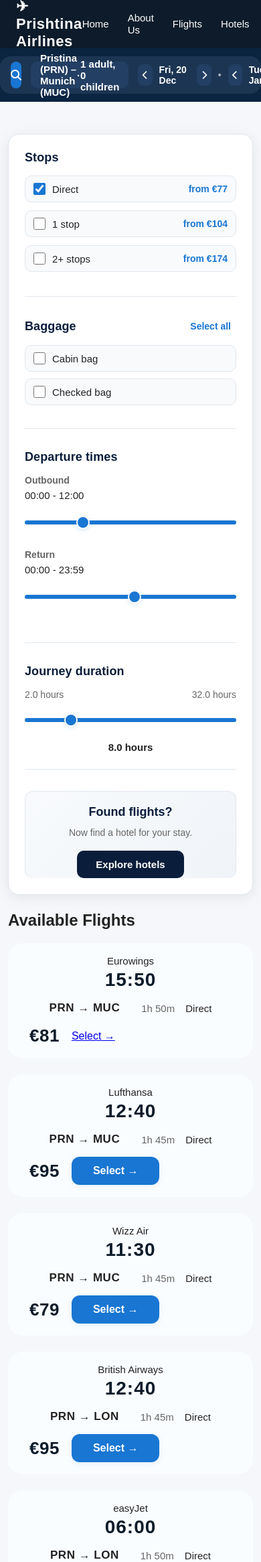
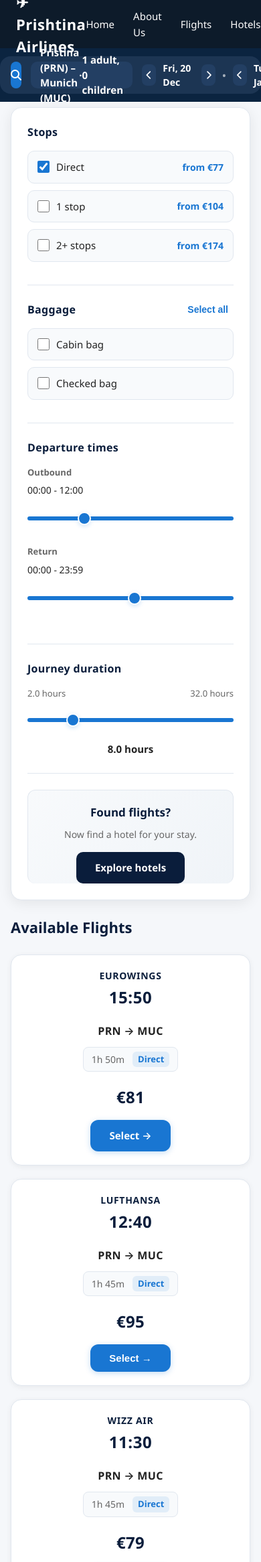
Before and after one commit to Albarudari/PrishtinaAirlines, a PHP site: page /flights.php in a window 390 px wide. Shown: the top 2332 px of the page at 67% size. Run offline with PHP 8.4, Linux system fonts and the light colour scheme.

Commit message:
Enhance flights.css with new CSS variables, improved styling for buttons, navigation, and layout adjustments for better responsiveness and visual consistency.

```diff
--- a/flights.css
+++ b/flights.css
@@ -1,12 +1,30 @@
+/* ============================================
+   PRISHTINA AIRLINES - FLIGHTS
+   ============================================ */
+
+/* ---------- CSS Variables ---------- */
 :root {
   --accent: #0d1b2a;
   --blue: #1976d2;
+  --blue-hover: #1251a2;
+  --blue-light: #2ab3d5;
   --bg-dark: #0b2440;
   --bg-mid: #1c3553;
   --bg-light: #233f63;
+  --bg-light-hover: #2d4c77;
   --light-bg: #f5f7fa;
+  --text-dark: #0a1d3b;
+  --text-muted: #666;
+  --border: #e1e7ef;
+  --card-bg: #ffffff;
+  --shadow-sm: 0 2px 8px rgba(0, 0, 0, 0.06);
+  --shadow-md: 0 4px 20px rgba(0, 0, 0, 0.08);
+  --shadow-card: 0 4px 24px rgba(13, 27, 42, 0.08);
+  --radius: 12px;
+  --radius-lg: 16px;
 }
 
+/* ---------- Reset & Base ---------- */
 * {
   box-sizing: border-box;
   margin: 0;
@@ -14,12 +32,13 @@
 }
 
 body {
-  font-family: Arial, sans-serif;
+  font-family: "Segoe UI", system-ui, -apple-system, sans-serif;
   background: var(--light-bg);
   color: #222;
-  padding-top: 0;
+  line-height: 1.5;
 }
 
+/* ---------- Navigation ---------- */
 .navbar {
   position: fixed;
   top: 0;
@@ -61,12 +80,14 @@ body {
 }
 
 .signin-btn {
-  background: var(--0d1b2a);
+  background: var(--accent);
   padding: 10px 24px !important;
   border-radius: 10px;
   font-weight: 600 !important;
+  border: 1px solid rgba(255, 255, 255, 0.3);
 }
 
+/* ---------- Summary Bar ---------- */
 .summary-bar-bg {
   position: fixed;
   top: 72px;
@@ -80,7 +101,7 @@ body {
   max-width: 1400px;
   margin: 0 auto;
   background: var(--bg-mid);
-  border-radius: 16px;
+  border-radius: var(--radius-lg);
   height: 56px;
   padding: 0 16px;
   display: flex;
@@ -115,7 +136,7 @@ body {
 }
 
 .summary-route-wide:hover {
-  background: #2d4c77;
+  background: var(--bg-light-hover);
 }
 
 .summary-dates {
@@ -134,40 +155,45 @@ body {
   border-radius: 8px;
   color: #fff;
   cursor: pointer;
+  transition: background 0.2s;
 }
 
 .date-btn:hover {
-  background: #2d4c77;
+  background: var(--bg-light-hover);
 }
 
 .dot {
   opacity: 0.6;
 }
 
+/* ---------- Main Layout ---------- */
 .flights-container {
   max-width: 1200px;
-  margin: 40px auto;
-  padding: 0 12px;
+  margin: 0 auto;
+  padding: 24px 16px 40px;
+  padding-top: 180px;
   display: flex;
   gap: 24px;
-  padding-top: 160px;
 }
 
+/* ---------- Sidebar Filters ---------- */
 .sidebar-filters {
   width: 280px;
-  background: #fff;
-  border-radius: 16px;
+  flex-shrink: 0;
+  background: var(--card-bg);
+  border-radius: var(--radius-lg);
   padding: 24px;
-  box-shadow: 0 4px 20px rgba(0,0,0,0.08);
-  border: 1px solid #e1e7ef;
+  box-shadow: var(--shadow-md);
+  border: 1px solid var(--border);
+  height: fit-content;
+  position: sticky;
+  top: 160px;
 }
 
 .filter-section {
-  margin-bottom: 32px;
+  margin-bottom: 24px;
   padding-bottom: 24px;
-  border-bottom: 1px solid #e1e7ef;
-  background: none;
-  position: relative;
+  border-bottom: 1px solid var(--border);
 }
 
 .filter-section:last-child {
@@ -178,32 +204,22 @@ body {
 
 .filter-section h4 {
   margin-bottom: 16px;
-  font-size: 18px;
+  font-size: 16px;
   font-weight: 700;
-  color: #0a1d3b;
-  letter-spacing: 0.1px;
+  color: var(--text-dark);
+  letter-spacing: 0.02em;
 }
 
-.sidebar-filters .filter-section:last-of-type:not(.hotel-box) {
-  margin-bottom: 24px;
-  padding-bottom: 24px;
-}
-
-.filter-section.hotel-box {
-  margin-bottom: 0 !important;
-  padding-bottom: 0 !important;
-  border-bottom: none !important;
-}
-
+/* Stop Options */
 .stop-option {
   display: flex;
   align-items: center;
   justify-content: space-between;
-  margin-bottom: 12px;
-  padding: 10px 12px;
+  margin-bottom: 10px;
+  padding: 12px 14px;
   border-radius: 10px;
   background: #f8fafc;
-  border: 1px solid #e1e7ef;
+  border: 1px solid var(--border);
   transition: all 0.2s;
 }
 
@@ -224,7 +240,7 @@ body {
 
 .stop-price {
   font-size: 14px;
-  color: #1976d2;
+  color: var(--blue);
   font-weight: 600;
   margin-left: 12px;
 }
@@ -233,10 +249,11 @@ body {
   margin-right: 10px;
   width: 18px;
   height: 18px;
-  accent-color: #1976d2;
+  accent-color: var(--blue);
   cursor: pointer;
 }
 
+/* Baggage */
 .baggage-header {
   display: flex;
   align-items: center;
@@ -250,7 +267,7 @@ body {
 
 .select-all {
   font-size: 14px;
-  color: #1976d2;
+  color: var(--blue);
   background: none;
   border: none;
   cursor: pointer;
@@ -267,10 +284,10 @@ body {
   display: flex;
   align-items: center;
   margin-bottom: 10px;
-  padding: 10px 12px;
+  padding: 12px 14px;
   border-radius: 10px;
   background: #f8fafc;
-  border: 1px solid #e1e7ef;
+  border: 1px solid var(--border);
 }
 
 .baggage-option label {
@@ -287,10 +304,11 @@ body {
   margin-right: 10px;
   width: 18px;
   height: 18px;
-  accent-color: #1976d2;
+  accent-color: var(--blue);
   cursor: pointer;
 }
 
+/* Departure Times */
 .departure-times {
   display: flex;
   gap: 20px;
@@ -302,143 +320,101 @@ body {
 }
 
 .time-range h5 {
-  font-size: 14px;
+  font-size: 13px;
   font-weight: 600;
-  color: #666;
+  color: var(--text-muted);
   margin-bottom: 6px;
 }
 
 .time-range span {
-  font-size: 15px;
+  font-size: 14px;
   color: #222;
   font-weight: 500;
   display: block;
   margin-bottom: 8px;
 }
 
-.time-range input[type="range"] {
+.time-range input[type="range"],
+.duration-range input[type="range"] {
   width: 100%;
   margin: 8px 0;
   -webkit-appearance: none;
+  appearance: none;
   background: transparent;
   height: 32px;
   cursor: pointer;
 }
 
-.time-range input[type="range"]:focus {
+.time-range input[type="range"]:focus,
+.duration-range input[type="range"]:focus {
   outline: none;
 }
 
-.time-range input[type="range"]::-webkit-slider-runnable-track {
+.time-range input[type="range"]::-webkit-slider-runnable-track,
+.duration-range input[type="range"]::-webkit-slider-runnable-track {
   height: 6px;
-  background: #1976d2;
+  background: var(--blue);
   border-radius: 3px;
 }
 
-.time-range input[type="range"]::-moz-range-track {
+.time-range input[type="range"]::-moz-range-track,
+.duration-range input[type="range"]::-moz-range-track {
   height: 6px;
-  background: #1976d2;
+  background: var(--blue);
   border-radius: 3px;
 }
 
-.time-range input[type="range"]::-webkit-slider-thumb {
+.time-range input[type="range"]::-webkit-slider-thumb,
+.duration-range input[type="range"]::-webkit-slider-thumb {
   -webkit-appearance: none;
   appearance: none;
   width: 20px;
   height: 20px;
-  background: #1976d2;
+  background: var(--blue);
   border-radius: 50%;
   border: 2px solid #fff;
-  box-shadow: 0 2px 6px rgba(25, 118, 210, 0.15);
+  box-shadow: 0 2px 6px rgba(25, 118, 210, 0.2);
   margin-top: -7px;
   transition: background 0.2s;
 }
 
-.time-range input[type="range"]:hover::-webkit-slider-thumb {
-  background: #1251a2;
+.time-range input[type="range"]:hover::-webkit-slider-thumb,
+.duration-range input[type="range"]:hover::-webkit-slider-thumb {
+  background: var(--blue-hover);
 }
 
-.time-range input[type="range"]::-moz-range-thumb {
+.time-range input[type="range"]::-moz-range-thumb,
+.duration-range input[type="range"]::-moz-range-thumb {
   width: 20px;
   height: 20px;
-  background: #1976d2;
+  background: var(--blue);
   border-radius: 50%;
   border: 2px solid #fff;
-  box-shadow: 0 2px 6px rgba(25, 118, 210, 0.15);
+  box-shadow: 0 2px 6px rgba(25, 118, 210, 0.2);
   transition: background 0.2s;
 }
 
-.time-range input[type="range"]:hover::-moz-range-thumb {
-  background: #1251a2;
+.time-range input[type="range"]:hover::-moz-range-thumb,
+.duration-range input[type="range"]:hover::-moz-range-thumb {
+  background: var(--blue-hover);
 }
 
+/* Duration Range */
 .duration-range {
   margin-top: 8px;
+}
+
+.duration-range input[type="range"] {
+  margin: 8px 0;
 }
 
 .duration-labels {
   display: flex;
   justify-content: space-between;
-  font-size: 14px;
-  color: #666;
+  font-size: 13px;
+  color: var(--text-muted);
   margin-bottom: 6px;
   font-weight: 500;
-}
-
-.duration-range input[type="range"] {
-  width: 100%;
-  margin: 8px 0;
-  -webkit-appearance: none;
-  background: transparent;
-  height: 32px;
-  cursor: pointer;
-}
-
-.duration-range input[type="range"]:focus {
-  outline: none;
-}
-
-.duration-range input[type="range"]::-webkit-slider-runnable-track {
-  height: 6px;
-  background: #1976d2;
-  border-radius: 3px;
-}
-
-.duration-range input[type="range"]::-moz-range-track {
-  height: 6px;
-  background: #1976d2;
-  border-radius: 3px;
-}
-
-.duration-range input[type="range"]::-webkit-slider-thumb {
-  -webkit-appearance: none;
-  appearance: none;
-  width: 20px;
-  height: 20px;
-  background: #1976d2;
-  border-radius: 50%;
-  border: 2px solid #fff;
-  box-shadow: 0 2px 6px rgba(25, 118, 210, 0.15);
-  margin-top: -7px;
-  transition: background 0.2s;
-}
-
-.duration-range input[type="range"]:hover::-webkit-slider-thumb {
-  background: #1251a2;
-}
-
-.duration-range input[type="range"]::-moz-range-thumb {
-  width: 20px;
-  height: 20px;
-  background: #1976d2;
-  border-radius: 50%;
-  border: 2px solid #fff;
-  box-shadow: 0 2px 6px rgba(25, 118, 210, 0.15);
-  transition: background 0.2s;
-}
-
-.duration-range input[type="range"]:hover::-moz-range-thumb {
-  background: #1251a2;
 }
 
 .duration-value {
@@ -449,30 +425,37 @@ body {
   margin-top: 8px;
 }
 
+/* Hotel Box CTA */
+.filter-section.hotel-box {
+  margin-bottom: 0 !important;
+  padding-bottom: 0 !important;
+  border-bottom: none !important;
+}
+
 .hotel-box {
   text-align: center;
   padding: 20px;
   background: linear-gradient(135deg, #f8fafc 0%, #f0f4f8 100%);
-  border-radius: 12px;
-  border: 1px solid #e1e7ef;
+  border-radius: var(--radius);
+  border: 1px solid var(--border);
 }
 
 .hotel-box h3 {
   margin-bottom: 10px;
-  font-size: 18px;
-  color: #0a1d3b;
+  font-size: 17px;
+  color: var(--text-dark);
 }
 
 .hotel-box p {
   font-size: 14px;
-  color: #666;
+  color: var(--text-muted);
   margin-bottom: 16px;
   line-height: 1.5;
 }
 
 .hotel-btn {
   display: inline-block;
-  background: #0a1d3b;
+  background: var(--text-dark);
   color: #fff;
   padding: 12px 28px;
   border-radius: 10px;
@@ -486,53 +469,62 @@ body {
   background: #12305c;
 }
 
+/* ---------- Flight Cards (Main Content) ---------- */
 .flights-main {
   flex: 1;
+  min-width: 0;
 }
 
 .flights-main h2 {
-  margin-bottom: 20px;
-  font-size: 24px;
+  margin-bottom: 24px;
+  font-size: 22px;
+  font-weight: 700;
+  color: var(--text-dark);
 }
 
+/* Flight Card - Professional card design */
 .flight-card {
-  background: #fafdff;
-  border-radius: 22px;
-  padding: 18px 32px;
-  margin-bottom: 24px;
+  background: var(--card-bg);
+  border-radius: var(--radius-lg);
+  padding: 24px 28px;
+  margin-bottom: 20px;
   display: flex;
   align-items: center;
   justify-content: space-between;
-  box-shadow: none;
-  border: none;
-  transition: transform 0.18s;
+  gap: 24px;
+  border: 1px solid var(--border);
+  box-shadow: var(--shadow-sm);
+  transition: all 0.25s ease;
 }
 
 .flight-card:hover {
-  transform: translateY(-2px) scale(1.01);
-  box-shadow: 0 2px 12px rgba(25, 118, 210, 0.08);
+  box-shadow: var(--shadow-card);
+  border-color: rgba(25, 118, 210, 0.2);
+  transform: translateY(-1px);
 }
 
 .flight-left {
   display: flex;
   flex-direction: column;
   align-items: flex-start;
-  min-width: 160px;
-  gap: 2px;
+  min-width: 140px;
+  gap: 4px;
 }
 
 .airline {
-  font-size: 15px;
-  font-weight: 500;
-  color: #222;
-  margin-bottom: 2px;
+  font-size: 14px;
+  font-weight: 600;
+  color: var(--text-dark);
+  text-transform: uppercase;
+  letter-spacing: 0.05em;
 }
 
 .time {
-  font-size: 28px;
-  font-weight: 800;
-  color: #0d1b2a;
-  letter-spacing: 1px;
+  font-size: 24px;
+  font-weight: 700;
+  color: var(--text-dark);
+  letter-spacing: 0.5px;
+  font-variant-numeric: tabular-nums;
 }
 
 .flight-center {
@@ -540,83 +532,100 @@ body {
   display: flex;
   align-items: center;
   justify-content: center;
-  gap: 32px;
-  padding: 0 10px;
+  gap: 28px;
+  padding: 0 20px;
+  min-width: 0;
 }
 
 .route {
-  font-size: 17px;
+  font-size: 16px;
   color: #222;
-  font-weight: 700;
-  margin-bottom: 0;
-  letter-spacing: 0.5px;
+  font-weight: 600;
+  letter-spacing: 0.3px;
+  white-space: nowrap;
+  overflow: hidden;
+  text-overflow: ellipsis;
 }
 
 .duration-container {
   display: flex;
   align-items: center;
-  gap: 16px;
+  gap: 12px;
+  padding: 6px 12px;
+  background: #f8fafc;
+  border-radius: 8px;
+  border: 1px solid var(--border);
 }
 
 .duration {
-  font-size: 15px;
-  color: #666;
+  font-size: 14px;
+  color: var(--text-muted);
   font-weight: 500;
 }
 
 .direct {
-  background: none;
-  color: #222;
-  font-size: 15px;
-  font-weight: 500;
-  padding: 0;
-  border-radius: 0;
+  font-size: 13px;
+  color: var(--blue);
+  font-weight: 600;
+  padding: 2px 8px;
+  background: rgba(25, 118, 210, 0.1);
+  border-radius: 6px;
 }
 
 .flight-right {
   display: flex;
   flex-direction: row;
   align-items: center;
-  min-width: 180px;
-  gap: 18px;
+  gap: 24px;
+  min-width: 200px;
+  justify-content: flex-end;
 }
 
 .price-container {
-  margin-bottom: 0;
   text-align: right;
 }
 
 .price {
-  font-size: 26px;
+  font-size: 24px;
   font-weight: 800;
-  color: #0d1b2a;
+  color: var(--text-dark);
   display: block;
-  letter-spacing: 0.5px;
+  letter-spacing: 0.3px;
+  font-variant-numeric: tabular-nums;
 }
 
 .price-label {
   display: none;
 }
 
+/* Select button - works for both <a> and <button> */
+.flight-card .select-btn,
 .flight-card button {
-  background: #1976d2;
+  display: inline-flex;
+  align-items: center;
+  justify-content: center;
+  background: var(--blue);
   color: #fff;
   border: none;
-  padding: 12px 32px;
-  border-radius: 12px;
+  padding: 12px 28px;
+  border-radius: var(--radius);
   cursor: pointer;
-  font-weight: 700;
-  font-size: 16px;
-  transition: background 0.18s;
-  width: auto;
-  max-width: none;
-  box-shadow: 0 2px 8px rgba(25, 118, 210, 0.10);
+  font-weight: 600;
+  font-size: 15px;
+  text-decoration: none;
+  transition: all 0.2s ease;
+  box-shadow: 0 2px 8px rgba(25, 118, 210, 0.25);
+  white-space: nowrap;
 }
 
+.flight-card .select-btn:hover,
 .flight-card button:hover {
-  background: #1251a2;
+  background: var(--blue-hover);
+  box-shadow: 0 4px 12px rgba(25, 118, 210, 0.3);
+  transform: translateY(-1px);
 }
 
+/* ---------- About Section ---------- */
 .about-airline {
   background: var(--accent);
   color: #fff;
@@ -647,7 +656,7 @@ body {
 .about-box {
   flex: 1;
   min-width: 250px;
-    background: rgba(255,255,255,0.08);
+  background: rgba(255, 255, 255, 0.08);
   padding: 25px;
   border-radius: 14px;
 }
@@ -685,11 +694,23 @@ body {
   font-size: 14px;
 }
 
+/* ---------- Responsive ---------- */
 @media (max-width: 900px) {
+  .flights-container {
+    flex-direction: column;
+    padding-top: 160px;
+  }
+
+  .sidebar-filters {
+    width: 100%;
+    position: static;
+  }
+
   .flight-card {
     flex-direction: column;
     align-items: stretch;
-    gap: 16px;
+    gap: 20px;
+    padding: 20px;
   }
 
   .flight-left,
@@ -698,22 +719,18 @@ body {
     width: 100%;
     align-items: center;
     text-align: center;
+    min-width: unset;
   }
 
   .flight-center {
     padding: 0;
+    flex-direction: column;
+    gap: 12px;
   }
 
   .flight-right {
-    align-items: center;
-  }
-
-  .flights-container {
     flex-direction: column;
-  }
-
-  .sidebar-filters {
-    width: 100%;
+    gap: 16px;
   }
 
   .departure-times {
```
Lines whose indentation alone changed are shown as unchanged.
